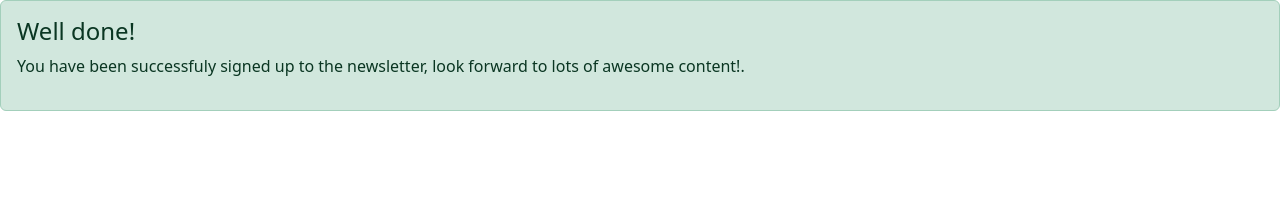
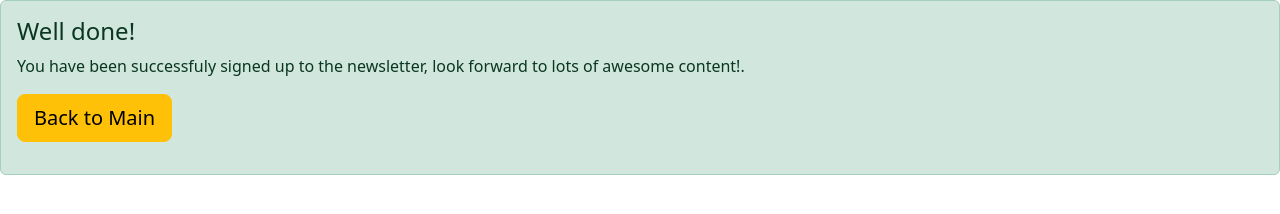
Before and after one commit to Ciankolob/Newsletter, a website: page success.html in a window 1280 px wide. Drawn offline with nearby package versions, Linux system fonts and the light colour scheme.

Commit message:
Add files via upload

```diff
--- a/success.html
+++ b/success.html
@@ -22,6 +22,10 @@
         <p>You have been successfuly signed up to the newsletter, look forward to lots of awesome
             content!.</p>
 
+        <form action="/success" method="post">
+            <button class="btn btn-lg btn-warning" type="submit" name="buttom">Back to Main</button>
+        </form>
+
     </div>
 
 
```
